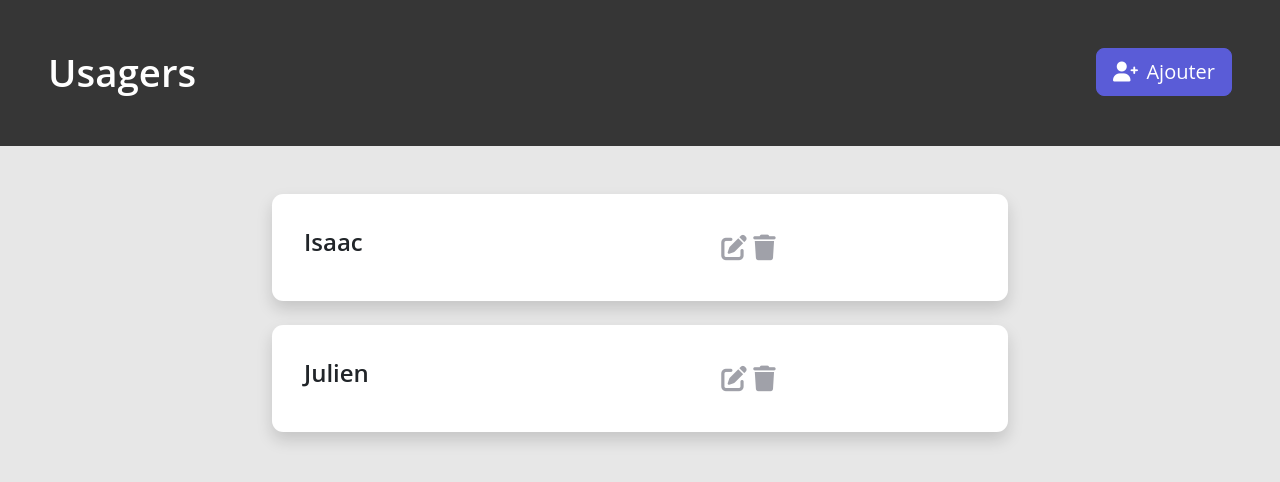
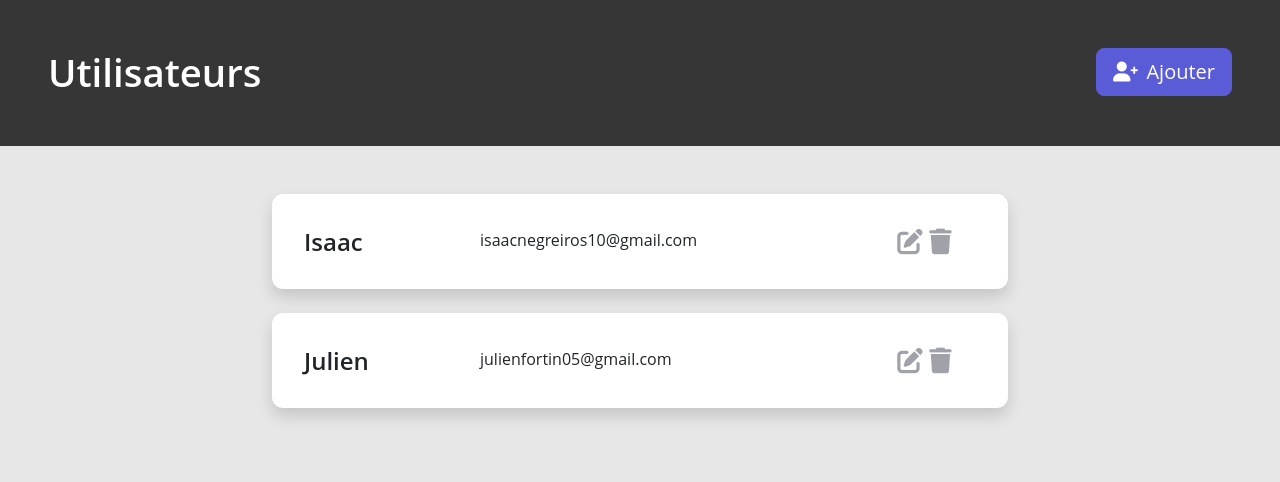
Before and after one commit to iddo7/event-feedback, a PHP site: page /php/users.php in a window 1280 px wide. Shown: the part 61-543 px from the top of the page. Run offline with PHP 8.4, Linux system fonts and the light colour scheme; a user stored in the database is signed in; data comes from the database, SQL or seed files in the repository.

Commit message:
Adding emails to users page

```diff
--- a/php/users.php
+++ b/php/users.php
@@ -42,7 +42,7 @@ if ($_SESSION["connexion"] == true) {
         <div class="p-5 bg-darker">
             <div class="row">
                 <div class="col-10">
-                    <h1>Usagers</h1>
+                    <h1>Utilisateurs</h1>
                 </div>
                 <div class="col-2 d-flex justify-content-end h-100">
                     <button class="btn btn-primary vote-btn btn-lg">
@@ -63,9 +63,13 @@ if ($_SESSION["connexion"] == true) {
                 <?php $eventInfoLink = "event-info.php?id=" . $row["id"] ?>
                     <div class="card shadow mb-4">
                         <div class="row m-0 p-3">
-                            <a class="col-7 event-card-infos">
-                                <h2 class=""><?php echo $row["prenom"] ?></h2>
-                            </a>
+                            <div class="col-3 event-card-infos">
+                                <h2 class="m-0"><?php echo $row["prenom"] ?></h2>
+                            </div>
+
+                            <div class="col-7 event-card-infos">
+                                <span><?php echo $row["email"] ?></span>
+                            </div>
 
                             <div class="col-2 d-inline-flex align-items-center justify-content-center">
                                 <div class="row">
```
